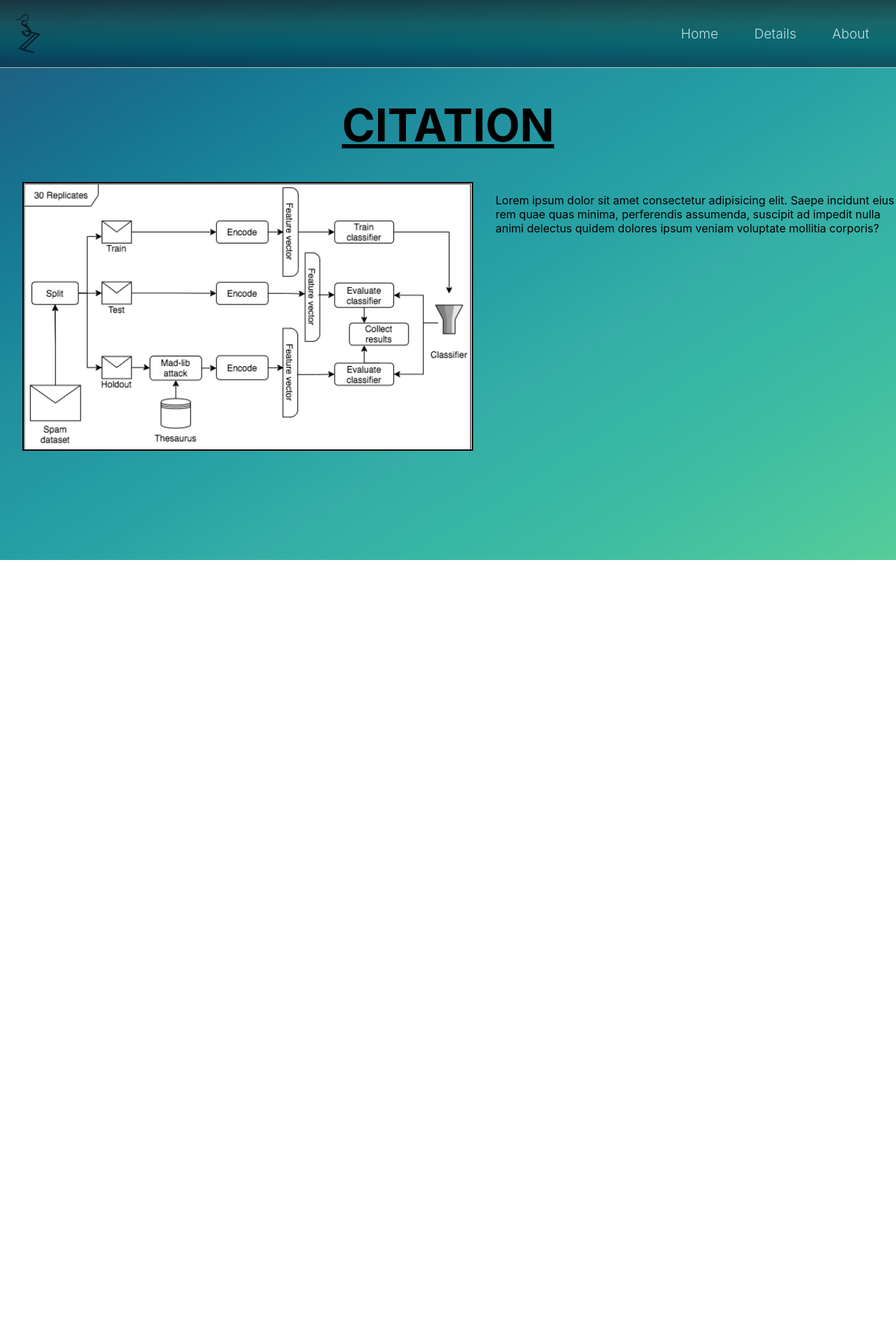
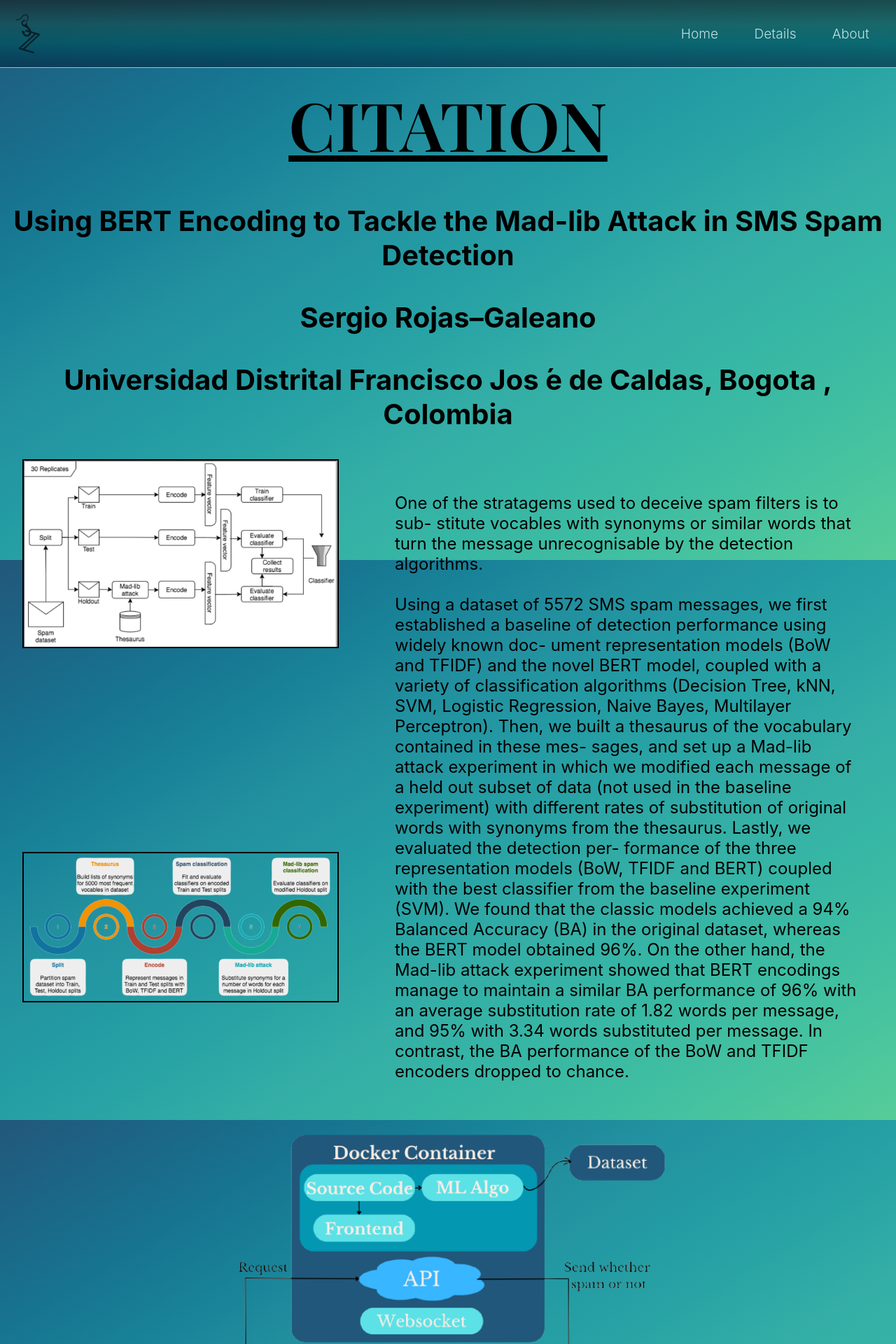
Before and after one commit to pjparties/farzee, a React (Create React App) app: page /Details in a window 1280 px wide. Shown: the top 1920 px of the page at 70% size. Before the commit the page ends 800 px from the top, so only its background shows below. Built offline with nearby package versions, Linux system fonts and the light colour scheme.

Commit message:
citation

```diff
--- a/src/components/Details.js
+++ b/src/components/Details.js
@@ -13,11 +13,17 @@ function Details() {
                 <h1>CITATION</h1>
             </div>
             <div className="body">
-                <img className='img1' src={protocol} alt="protocol flowchart" />
-                <p>Lorem ipsum dolor sit amet consectetur adipisicing elit. Saepe incidunt eius rem quae quas minima, perferendis assumenda, suscipit ad impedit nulla animi delectus quidem dolores ipsum veniam voluptate mollitia corporis?</p>
+                <h2 className='heading'>Using BERT Encoding to Tackle the Mad-lib Attack in SMS Spam Detection</h2>
+                <h3 className='sub'>Sergio Rojas–Galeano</h3>
+                <h3 className='sub'>Universidad Distrital Francisco Jos ́e de Caldas, Bogota , Colombia</h3>
+                <img className='protocol' src={protocol} alt="protocol flowchart" />
+                <p className='para'>One of the stratagems used to deceive spam filters is to sub- stitute vocables with synonyms or similar words that turn the message unrecognisable by the detection algorithms.<br/><br/>
+                Using a dataset of 5572 SMS spam messages, we first established a baseline of detection performance using widely known doc- ument representation models (BoW and TFIDF) and the novel BERT model, coupled with a variety of classification algorithms (Decision Tree, kNN, SVM, Logistic Regression, Naive Bayes, Multilayer Perceptron). Then, we built a thesaurus of the vocabulary contained in these mes- sages, and set up a Mad-lib attack experiment in which we modified each message of a held out subset of data (not used in the baseline experiment) with different rates of substitution of original words with synonyms from the thesaurus. Lastly, we evaluated the detection per- formance of the three representation models (BoW, TFIDF and BERT) coupled with the best classifier from the baseline experiment (SVM). We found that the classic models achieved a 94% Balanced Accuracy (BA) in the original dataset, whereas the BERT model obtained 96%. On the other hand, the Mad-lib attack experiment showed that BERT encodings manage to maintain a similar BA performance of 96% with an average substitution rate of 1.82 words per message, and 95% with 3.34 words substituted per message. In contrast, the BA performance of the BoW and TFIDF encoders dropped to chance.</p>
+                <img src={roadmap} alt="roadmap diagram" className="roadmap" />
+                <img src={flowchart} alt="flowchart of ml model" className="flow" />
+
+
             </div>
-
-            <div className="flowchart"></div>
         </div>
     )
 }
--- a/src/styles/App.css
+++ b/src/styles/App.css
@@ -4,4 +4,5 @@ html {
     height: 100vh;
     background-repeat: no-repeat;
     background-attachment: fixed;
+    overflow-x:hidden
 }
--- a/src/styles/Details.css
+++ b/src/styles/Details.css
@@ -1,16 +1,48 @@
+@import url("https://fonts.googleapis.com/css2?family=Playfair+Display:wght@600&display=swap");
 .container {
     overflow: scroll;
 }
 
 .title {
     text-align: center;
-    font-size: 2em;
+    font-size: 3em;
     text-decoration: underline black;
+    margin: -1em 0;
+    font-family: 'Playfair Display', serif;
 }
 
-.img1 {
+.heading{
+    text-align: center;
+    font-size: 2.5em;
+}
+
+.sub{
+    text-align: center;
+    font-size: 2.5em;
+}
+.protocol {
     float: left;
     margin:0 2em ;
     border: 2px solid black;
-    width: 50vw;
+    width: 35vw;
 }
+
+.roadmap{
+    float: left;
+    margin:0 2em ;
+    border: 2px solid black;
+    width: 35vw;
+    margin-top: -25em;
+}
+
+.para{
+    font-size: 1.5em;
+    padding: 2em;
+}
+
+.flow{
+    display: block;
+    margin-left: auto;
+    margin-right: auto;
+    width: 50%;
+}
```
